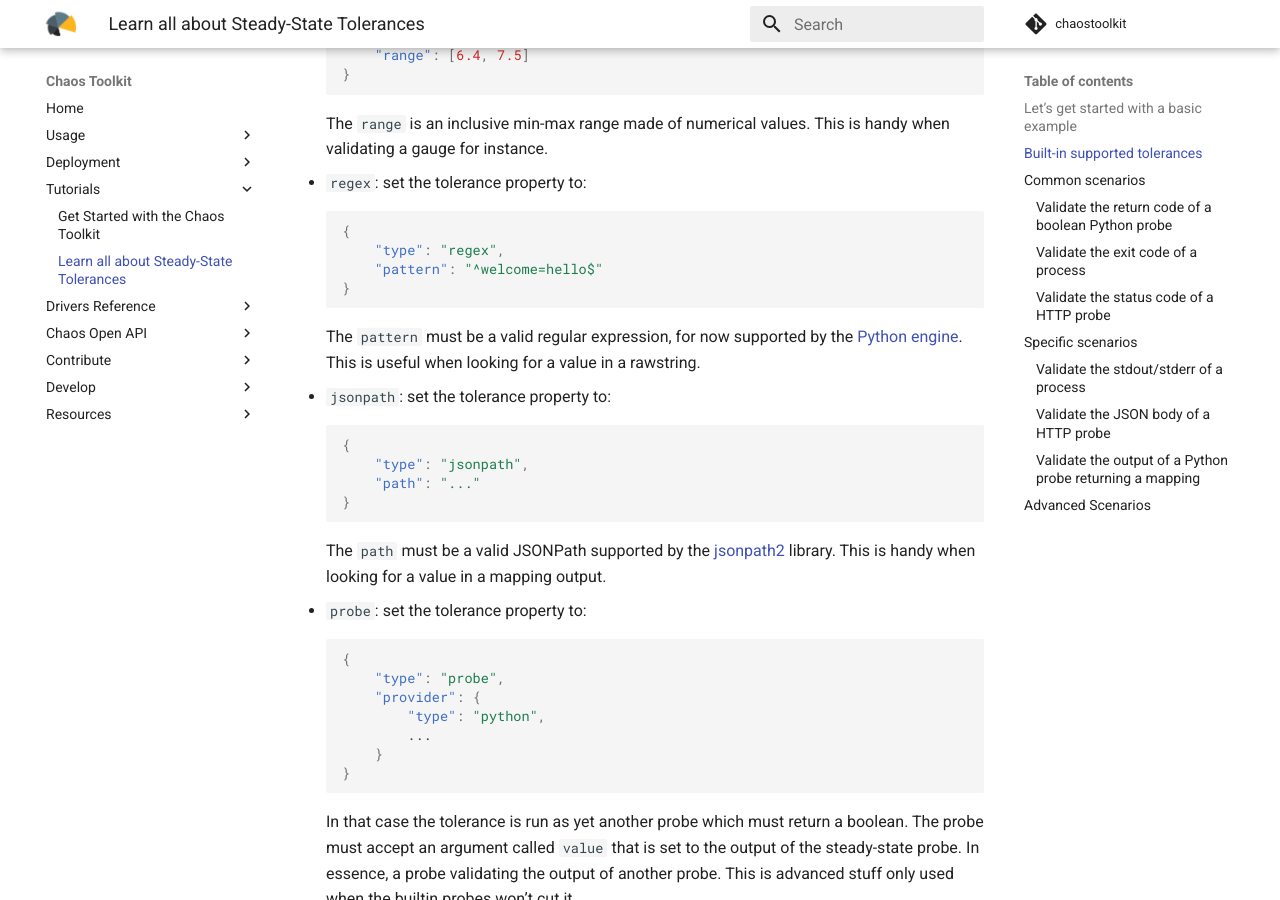
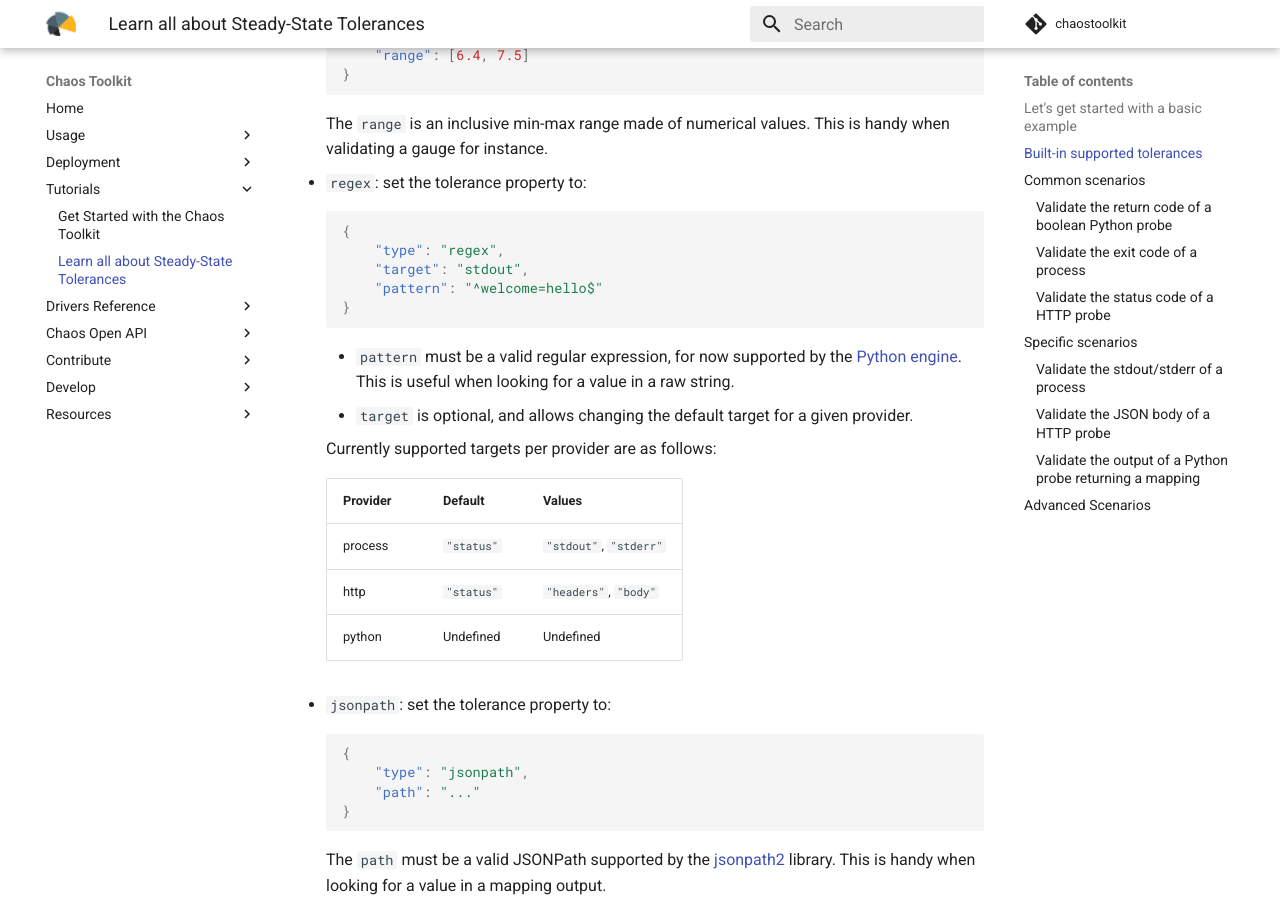
Before and after one commit to chaostoolkit/chaostoolkit-documentation, an MkDocs documentation site: the page built from sources/reference/tutorials/tolerance.md, in a window 1280 px wide and 900 px high, scrolled down 2957 px. Built offline with MkDocs 1.6.1 and Material for MkDocs 9.7.7, drawn with Linux system fonts in a browser that asks for light colours; comment, search, counter and statistics services are not loaded.

Commit message:
Add information on targets available in regex tolerances (#89)
Signed-off-by: Otto Jongerius <otto@jongerius.solutions>

````diff
--- a/sources/reference/tutorials/tolerance.md
+++ b/sources/reference/tutorials/tolerance.md
@@ -153,11 +153,22 @@ On top of this native types, we support also more advance cases such as:
    ```json
    {
        "type": "regex",
+       "target": "stdout",
        "pattern": "^welcome=hello$"
    }
    ```
-    The `pattern` must be a valid regular expression, for now supported by the
-    [Python engine][re]. This is useful when looking for a value in a rawstring.
+    * `pattern` must be a valid regular expression, for now supported by the
+    [Python engine][re]. This is useful when looking for a value in a raw string.
+    * `target` is optional, and allows changing the default target for a given provider.
+
+    Currently supported targets per provider are as follows:
+
+    | Provider | Default | Values |
+    | -------- | ------- | ------ |
+    | process  | `"status"` | `"stdout"`, `"stderr"` |
+    | http | `"status"` | `"headers"`, `"body"` |
+    | python | Undefined | Undefined |
+
 
 [re]: https://docs.python.org/3/library/re.html#module-re
 
````
Also changed, not shown: sources/reference/api/experiment.md (+12 -1 lines).
